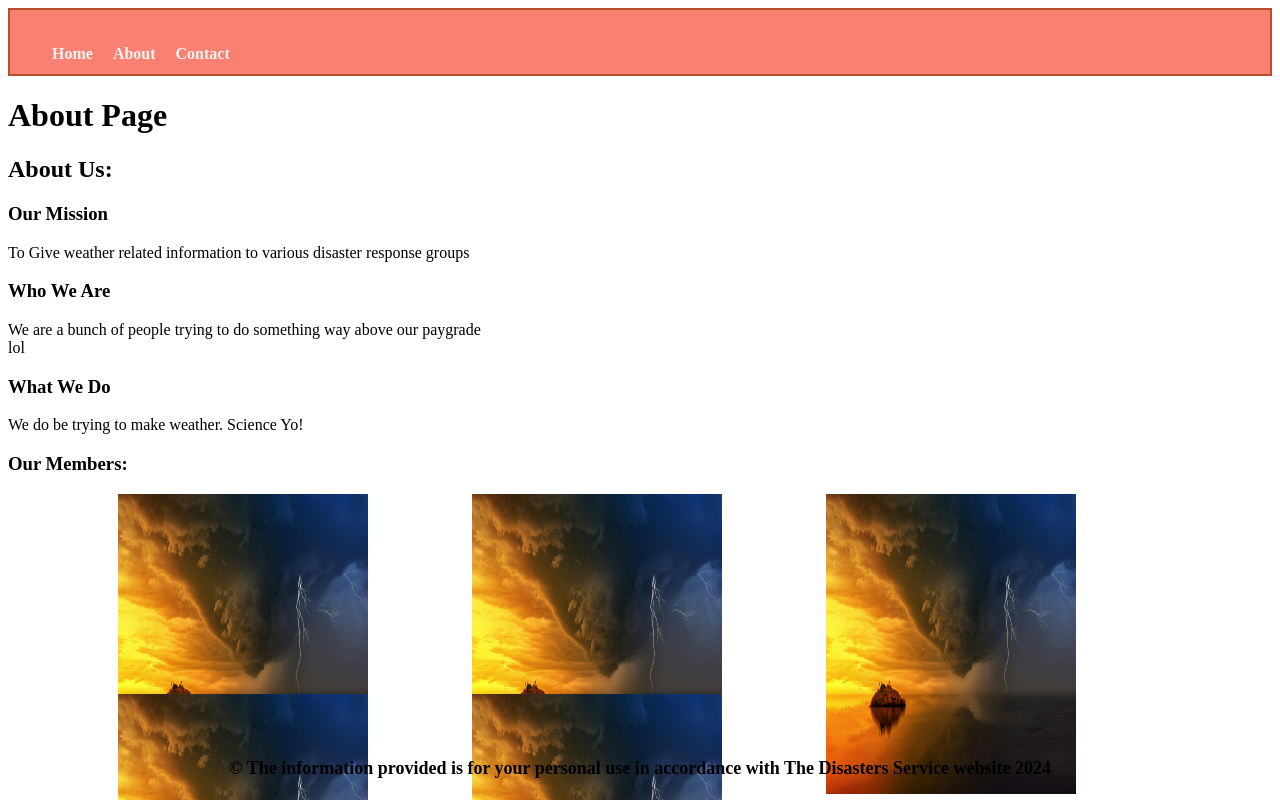
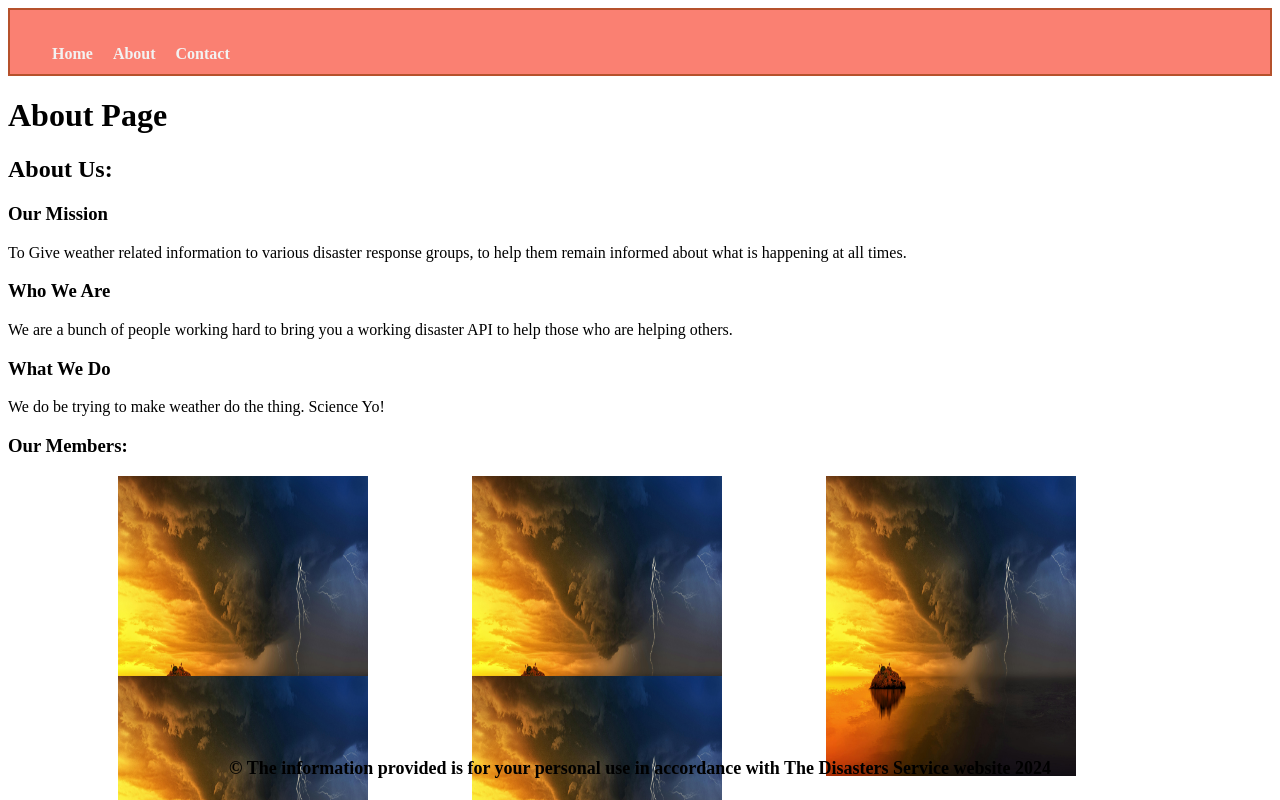
Before and after one commit to BIT-Studio-3/group-project-25-1-scade, a SvelteKit app in the folder disaster/disaster/: page /about in a window 1280 px wide. Shown: the top 800 px of the page. Built offline with nearby package versions, Linux system fonts and the light colour scheme.

Commit message:
changed some text

```diff
--- a/disaster/disaster/src/routes/about/+page.svelte
+++ b/disaster/disaster/src/routes/about/+page.svelte
@@ -9,11 +9,11 @@
 
 <h2>About Us:</h2>
 <h3>Our Mission</h3>
-<p>To Give weather related information to various disaster response groups</p>
+<p>To Give weather related information to various disaster response groups, to help them remain informed about what is happening at all times.</p>
 <h3>Who We Are</h3>
-<p>We are a bunch of people trying to do something way above our paygrade <br> lol</p>
+<p>We are a bunch of people working hard to bring you a working disaster API to help those who are helping others.</p>
 <h3>What We Do</h3>
-<p>We do be trying to make weather. Science Yo!</p>
+<p>We do be trying to make weather do the thing. Science Yo!</p>
 
 
 <div id="group">
```
